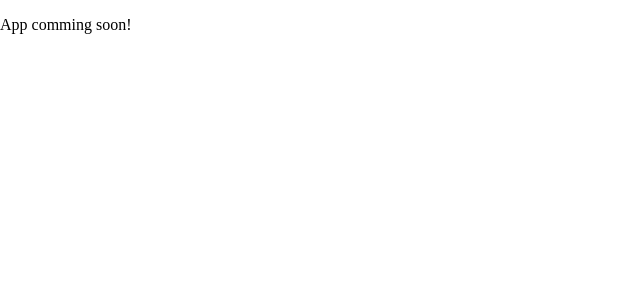
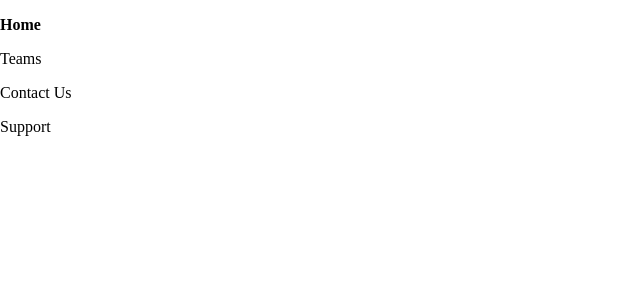
Before and after one commit to IgniteRoboticsWebDev/IgniteRoboticsWebDev.github.io, a React app: page / in a window 1280 px wide. Shown: the top 300 px of the page, without its empty margins (0-640 px from the left). Built offline with nearby package versions, Linux system fonts and the light colour scheme.

Commit message:
Header dev v1

```diff
--- a/src/App.js
+++ b/src/App.js
@@ -1,7 +1,13 @@
-import React from 'react';
+import React, { useState } from 'react';
+import Display from './Display';
 
 export default function App() {
+    const [state, setState] = useState('Home');
+
     return (
-        <p>App comming soon!</p>
+        <Display
+            state={state}
+            setState={setState}
+        />
     )
 }
--- /dev/null
+++ b/src/Display.js
@@ -0,0 +1,15 @@
+import React from 'react';
+import Header from './components/Header.js';
+
+export default function Display(props) {
+    const { state, setState } = props;
+
+    return (
+        <div className='Display'>
+            <Header
+                state={state}
+                setState={setState}
+            />
+        </div>
+    )
+}
--- /dev/null
+++ b/src/components/Header.js
@@ -0,0 +1,28 @@
+import React from 'react';
+
+export default function Header(props) {
+    const { state, setState } = props;
+
+    const pages = [
+        "Home",
+        "Teams",
+        "Contact Us",
+        "Support",
+    ]
+
+    return (
+        <div className='Header'>
+            {pages.map((page, index) => {
+                if(page === state) {
+                    return (
+                        <p style={{fontWeight: "bold"}}>{page}</p>
+                    )
+                } else {
+                    return (
+                        <p>{page}</p>
+                    )
+                }
+            })}
+        </div>
+    )
+}
```
